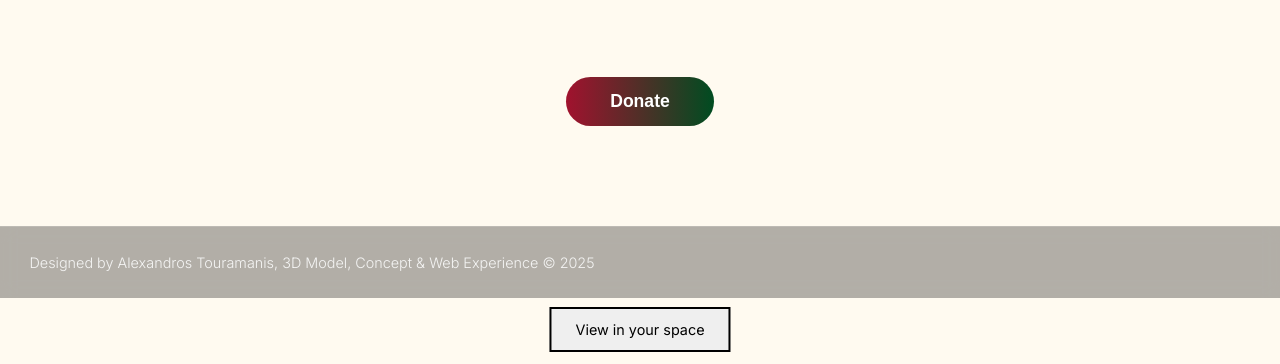
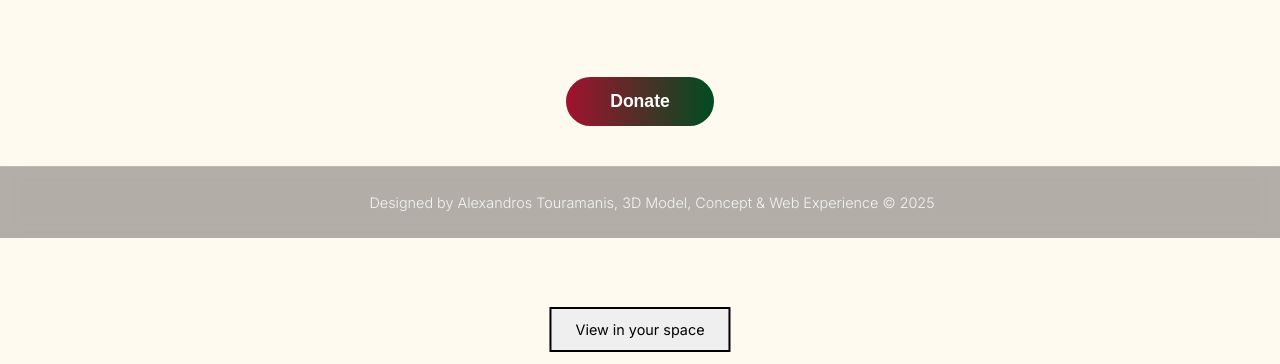
Before and after one commit to AlexTour/HibiscusFlower, a plain HTML site: page index.html in a window 1280 px wide. Shown: the part 436-800 px from the top of the page. Drawn offline with nearby package versions, Linux system fonts and the light colour scheme; some packages are replaced by stand-ins of ours; a script that the page names is missing.

Commit message:
Modify footer credits for flexbox alignment
Added flexbox layout to footer credits.

```diff
--- a/styles.css
+++ b/styles.css
@@ -108,13 +108,14 @@ model-viewer.viewer {
     width: 100%;
     text-align: center;
     padding: 24px 12px;
-    margin-top: 60px;
     font-family: "Inter", sans-serif;
     font-size: 0.9rem;
     color: rgba(255,255,255,0.85);
     backdrop-filter: blur(8px);
     background: rgba(0,0,0,0.3);
     border-top: 1px solid rgba(255,255,255,0.15);
+    display: flex;
+    justify-content: center;
   }
 
   footer.credits p {
```
